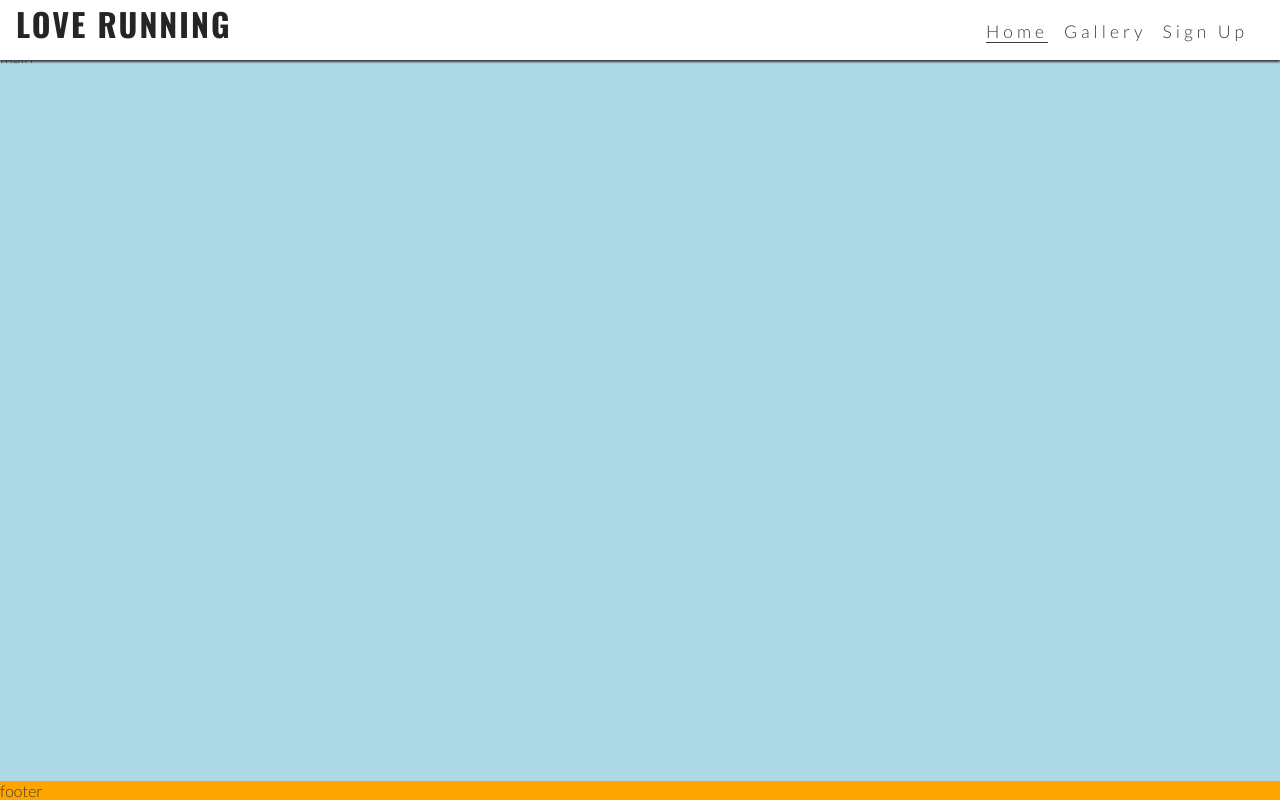
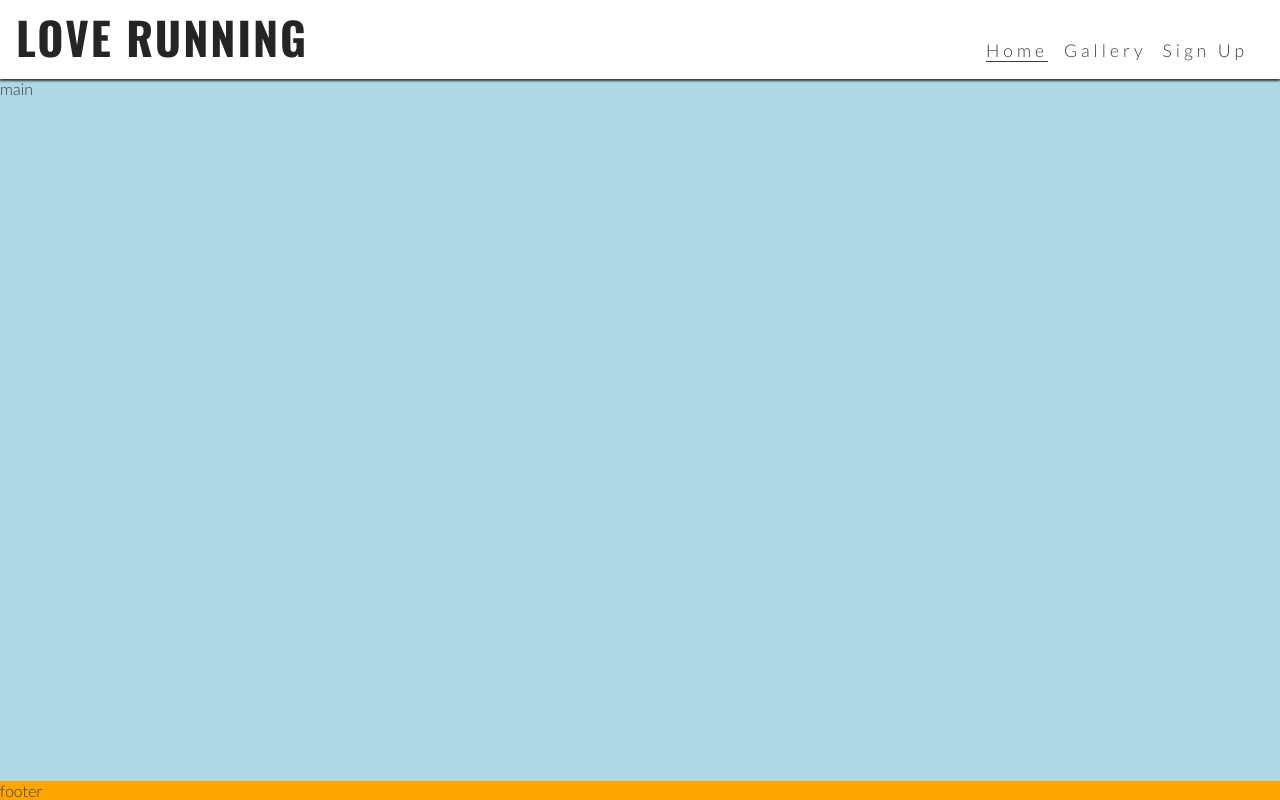
Before and after one commit to Chris-Tranter/Love-Running, a plain HTML site: page index.html in a window 1280 px wide. Drawn offline with nearby package versions, Linux system fonts and the light colour scheme.

Commit message:
increased logo font size and pushed up the linke height | pushed main content below logo for tablets

```diff
--- a/assets/css/style.css
+++ b/assets/css/style.css
@@ -118,4 +118,17 @@ footer {
     .nav-toggle-label {
         display: none;
     }
+
+    #logo {
+        font-size: 280%;
+        line-height: 75px;
+        margin-left: 0 0.5rem;
+        }
+
+    /* main content */
+    main {
+
+    /* push main content beneath the logo for tablet dimensions*/
+         margin-top: 79px;
+        }
 }
```
